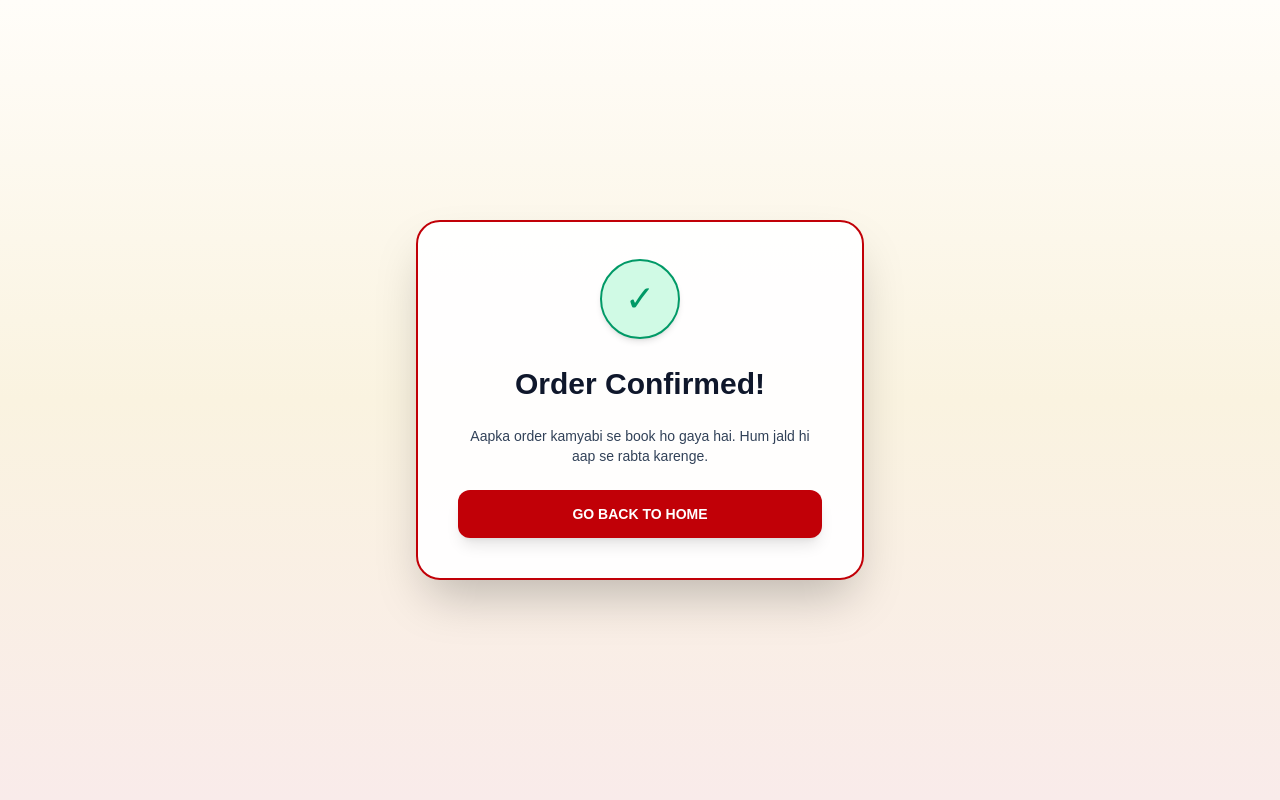
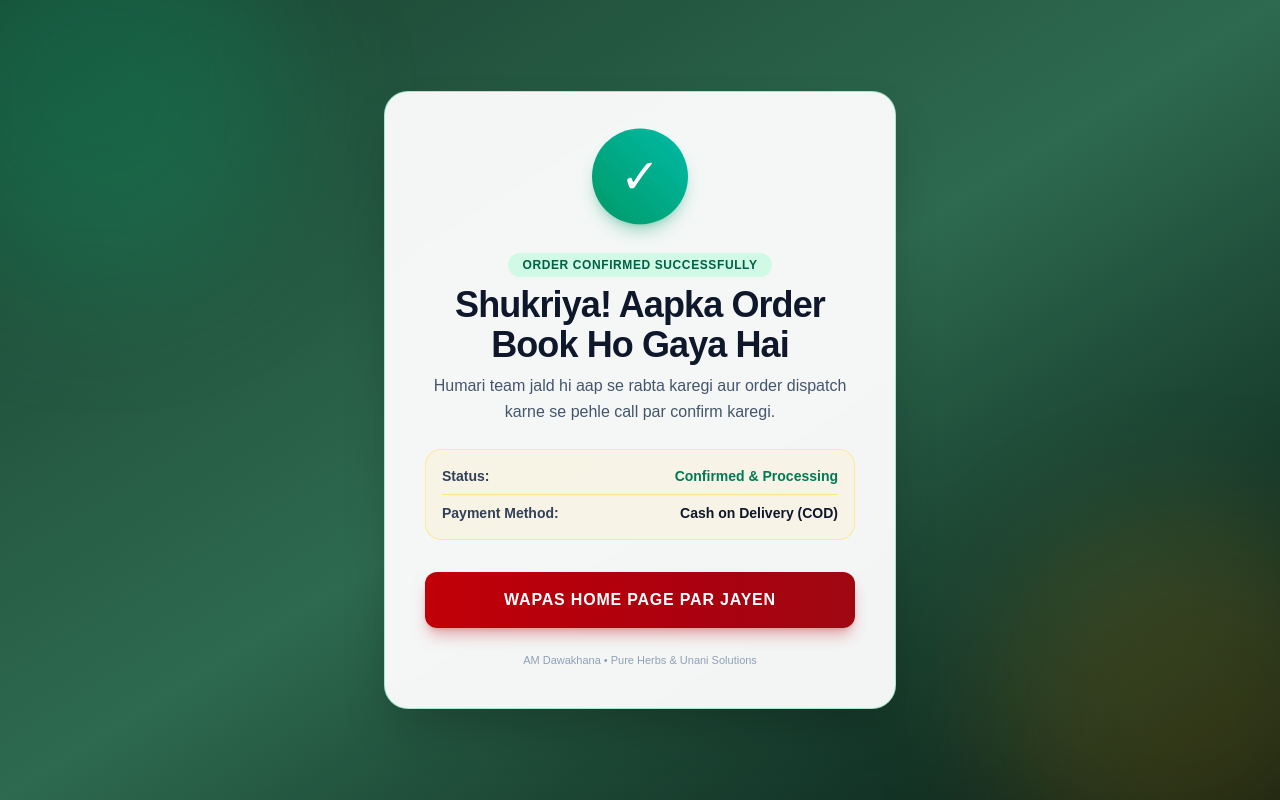
Before and after one commit to amdawakhana5-blip/am_dawakhana_website, a Next.js app: page /thank-you in a window 1280 px wide. Built offline with nearby package versions, Linux system fonts and the light colour scheme.

Commit message:
Update page.tsx

```diff
--- a/app/thank-you/page.tsx
+++ b/app/thank-you/page.tsx
@@ -9,28 +9,64 @@ export default function ThankYouPage() {
     if (typeof window !== 'undefined' && (window as any).fbq) {
       (window as any).fbq('track', 'Purchase', {
         currency: 'PKR',
-        value: 2299, // Agar 2 bottles wala ho toh 4400 bhi kar sakte hain
+        value: 2299,
       });
     }
   }, []);
 
   return (
-    <div className="min-h-screen bg-gradient-to-b from-[#FFFDF9] via-[#FAF3E0] to-[#F9EBEA] flex flex-col items-center justify-center p-4 text-slate-900 font-sans">
-      <div className="bg-white/95 border-2 border-red-700 rounded-3xl p-6 sm:p-10 max-w-md w-full text-center shadow-2xl space-y-6">
-        <div className="w-20 h-20 bg-emerald-100 border-2 border-emerald-600 text-emerald-600 rounded-full flex items-center justify-center mx-auto text-4xl shadow-md animate-bounce">
+    <main className="min-h-screen bg-gradient-to-br from-[#1b4332] via-[#2d6a4f] to-[#081c15] flex items-center justify-center p-4 sm:p-6 text-slate-100 font-sans relative overflow-hidden">
+      {/* Background Decorative Glow Circles */}
+      <div className="absolute -top-24 -left-24 w-96 h-96 bg-emerald-500/20 rounded-full blur-3xl pointer-events-none"></div>
+      <div className="absolute -bottom-24 -right-24 w-96 h-96 bg-amber-500/15 rounded-full blur-3xl pointer-events-none"></div>
+
+      {/* Main Card Container */}
+      <div className="relative z-10 bg-white/95 backdrop-blur-md border border-emerald-500/30 rounded-3xl p-6 sm:p-10 max-w-lg w-full text-center shadow-2xl space-y-6 text-slate-900">
+
+        {/* Animated Success Checkmark */}
+        <div className="w-20 h-20 sm:w-24 sm:h-24 bg-gradient-to-tr from-emerald-600 to-teal-500 text-white rounded-full flex items-center justify-center mx-auto text-4xl sm:text-5xl shadow-lg shadow-emerald-600/30 animate-bounce">
           ✓
         </div>
-        <h1 className="text-2xl sm:text-3xl font-black text-slate-900">Order Confirmed!</h1>
-        <p className="text-xs sm:text-sm text-slate-700 font-medium">
-          Aapka order kamyabi se book ho gaya hai. Hum jald hi aap se rabta karenge.
+
+        {/* Heading & Subtitle */}
+        <div className="space-y-2">
+          <span className="inline-block px-3.5 py-1 bg-emerald-100 text-emerald-800 text-xs font-bold rounded-full uppercase tracking-wider">
+            Order Confirmed Successfully
+          </span>
+          <h1 className="text-2xl sm:text-4xl font-black text-slate-900 tracking-tight">
+            Shukriya! Aapka Order Book Ho Gaya Hai
+          </h1>
+          <p className="text-sm sm:text-base text-slate-600 font-medium leading-relaxed px-2">
+            Humari team jald hi aap se rabta karegi aur order dispatch karne se pehle call par confirm karegi.
+          </p>
+        </div>
+
+        {/* Order Details / Info Box */}
+        <div className="bg-[#FAF3E0]/70 border border-amber-200/80 rounded-2xl p-4 text-left space-y-2 text-xs sm:text-sm text-slate-700">
+          <div className="flex justify-between font-semibold border-b border-amber-200 pb-2">
+            <span>Status:</span>
+            <span className="text-emerald-700 font-bold">Confirmed & Processing</span>
+          </div>
+          <div className="flex justify-between font-semibold">
+            <span>Payment Method:</span>
+            <span className="text-slate-900">Cash on Delivery (COD)</span>
+          </div>
+        </div>
+
+        {/* Action Button */}
+        <div className="pt-2">
+          <Link
+            href="/"
+            className="block w-full bg-gradient-to-r from-red-700 to-red-800 hover:from-red-800 hover:to-red-900 text-white font-black py-4 rounded-xl shadow-lg shadow-red-700/30 transition-all text-sm sm:text-base uppercase tracking-wider text-center"
+          >
+            Wapas Home Page Par Jayen
+          </Link>
+        </div>
+
+        <p className="text-[11px] text-slate-400 font-medium">
+          AM Dawakhana &bull; Pure Herbs & Unani Solutions
         </p>
-        <Link
-          href="/"
-          className="inline-block w-full bg-red-700 hover:bg-red-800 text-white font-black py-3.5 rounded-xl shadow-lg transition-all text-sm uppercase"
-        >
-          Go Back to Home
-        </Link>
       </div>
-    </div>
+    </main>
   );
 }
```
